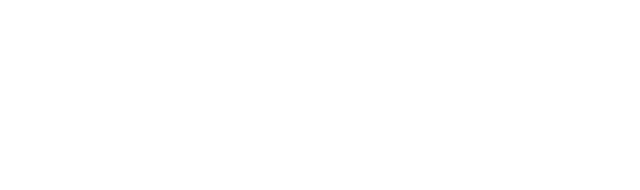
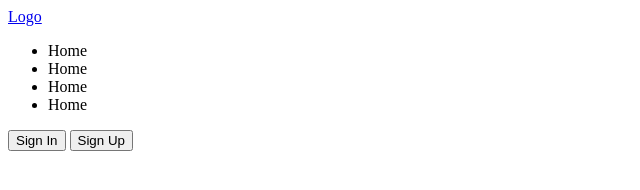
Before and after one commit to GoodFellow23/Lecture-Markup, a plain HTML site: page index.html in a window 1280 px wide. Shown: the whole page, without its empty margins (0-640 px from the left). Drawn offline with Linux system fonts and the light colour scheme.

Commit message:
feat: add header structure

```diff
--- a/index.html
+++ b/index.html
@@ -6,6 +6,23 @@
     <title>Fridey live coding</title>
 </head>
 <body>
+    <header class="header">
+        <div class="wrapper">
+            <a href="#">Logo</a>
+            <nav class="header_navigation">
+                <ul class="navigation">
+                    <li>Home</li>
+                    <li>Home</li>
+                    <li>Home</li>
+                    <li>Home</li>
+                </ul>
+            </nav>
+            <div class="header_buttons">
+                <button class="button button_bordered">Sign In</button>
+                <button class="button button_colored">Sign Up</button>
+            </div>
+        </div>
 
+    </header>
 </body>
 </html>
```
